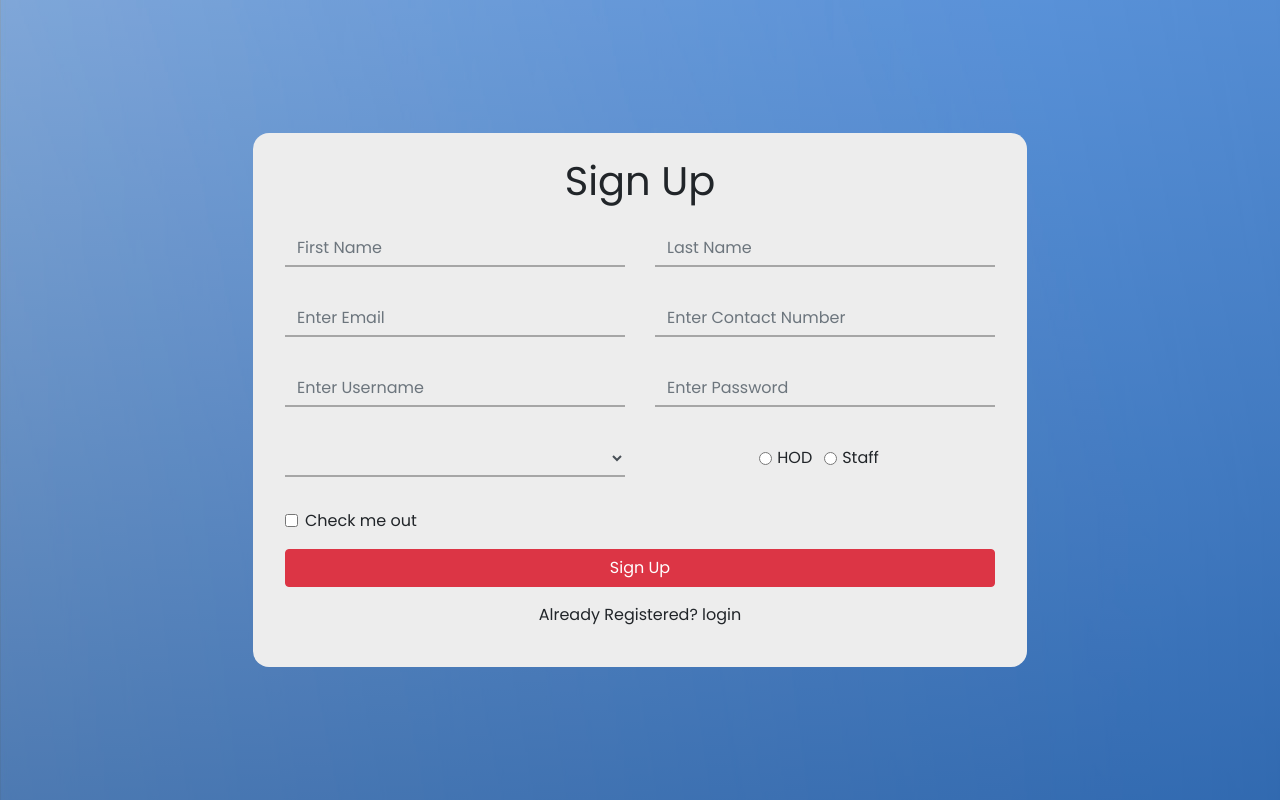
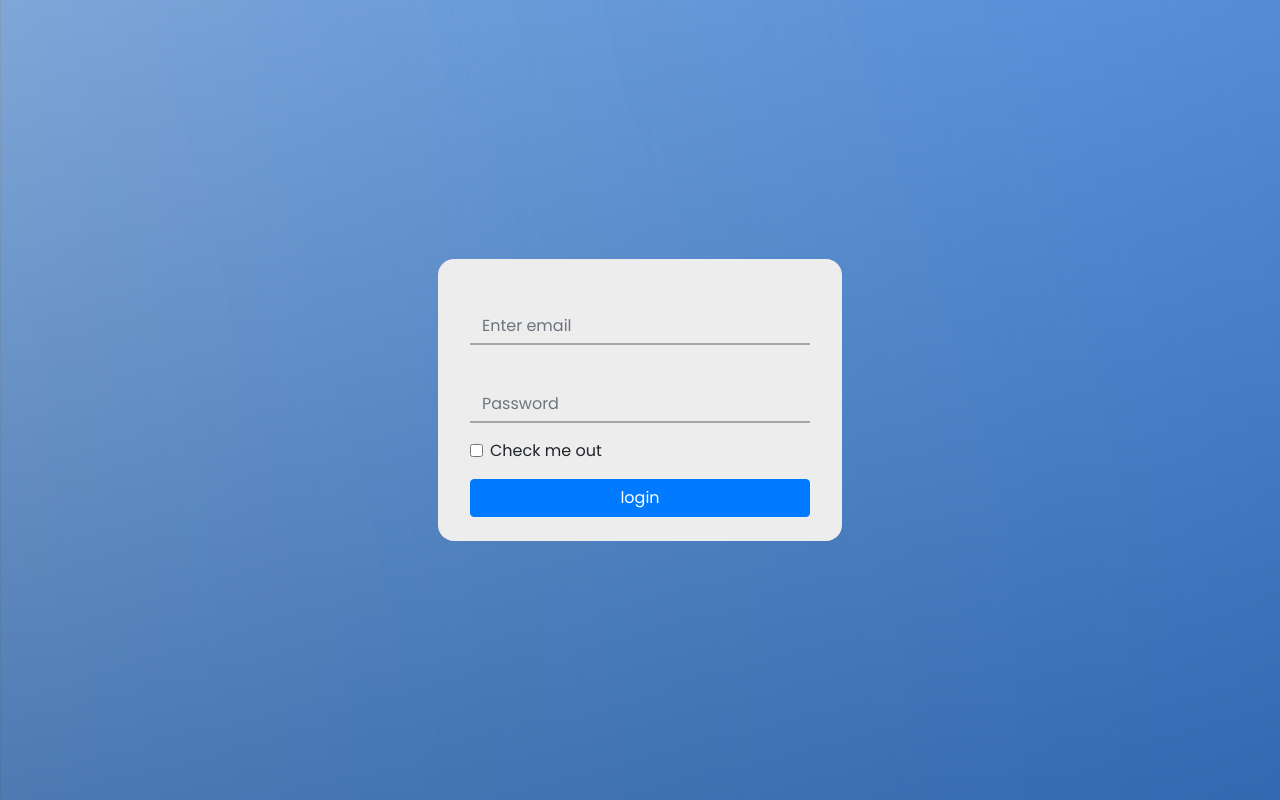
Before and after one commit to akshubham63/myLeaveManageApp, an Angular app: page / in a window 1280 px wide. Built offline with nearby package versions, Linux system fonts and the light colour scheme.

Commit message:
signup form updated

```diff
--- a/src/app/app.component.html
+++ b/src/app/app.component.html
@@ -1,2 +1,2 @@
-<!-- <app-login></app-login> -->
-<app-sign-up></app-sign-up>
+<app-login></app-login>
+<!-- <app-sign-up></app-sign-up> -->
--- a/src/app/shared/component/account/signup/signup.component.html
+++ b/src/app/shared/component/account/signup/signup.component.html
@@ -41,6 +41,7 @@
                         </select>
                     </div>
                     <div class="col userRole">
+                        <span class="text-capitalize mr-2">branch:</span>
                         <div class="form-check form-check-inline">
                             <input class="form-check-input" type="radio" name="role" id="hod" value="HOD" formControlName="role">
                             <label class="form-check-label" for="hod">HOD</label>
--- a/src/assets/scss/pages/_form.scss
+++ b/src/assets/scss/pages/_form.scss
@@ -20,5 +20,8 @@
             @include content-center;
             margin-bottom: 2rem;
         }
+        .userRole{
+            font-size: 1.1rem;
+        }
     }
 }
```
